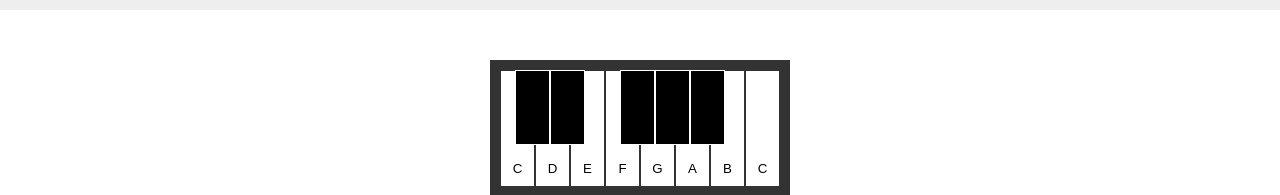
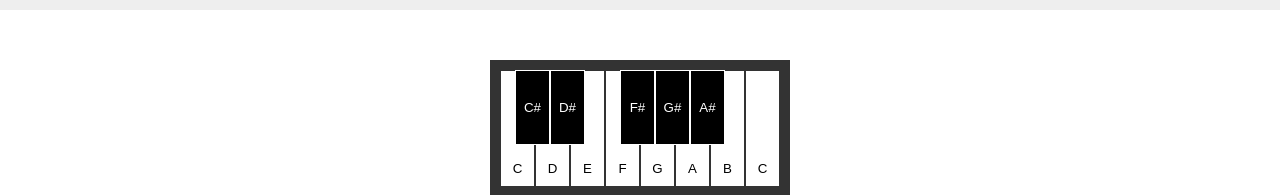
Before and after one commit to ryo-i/chord-player, a Next.js app: page / in a window 1280 px wide. Shown: the part 146-341 px from the top of the page. Built offline with nearby package versions, Linux system fonts and the light colour scheme.

Commit message:
黒鍵にも音程を表示 #5

```diff
--- a/components/Inner.tsx
+++ b/components/Inner.tsx
@@ -103,6 +103,7 @@ function Inner() {
   const [chord, setChord] = useState(['-']);
   const [rootKey, setRootKey] = useState('-');
   const [chordsInterval, setChordIntervals] = useState('-');
+  const [activeKey, setActiveKey] = useState(false);
 
 
   //和音
@@ -205,16 +206,16 @@ function Inner() {
       <CoadPlayer>
         <div id="key">
           <button value="C4" className="w_key" onClick={clickKey}>C</button>
-          <button value="C#4" className="b_key" onClick={clickKey}></button>
+          <button value="C#4" className="b_key" onClick={clickKey}>C#</button>
           <button value="D4" className="w_key" onClick={clickKey}>D</button>
-          <button value="D#4" className="b_key" onClick={clickKey}></button>
+          <button value="D#4" className="b_key" onClick={clickKey}>D#</button>
           <button value="E4" className="w_key" onClick={clickKey}>E</button>
           <button value="F4" className="w_key" onClick={clickKey}>F</button>
-          <button value="F#4" className="b_key" onClick={clickKey}></button>
+          <button value="F#4" className="b_key" onClick={clickKey}>F#</button>
           <button value="G4" className="w_key" onClick={clickKey}>G</button>
-          <button value="G#4" className="b_key" onClick={clickKey}></button>
+          <button value="G#4" className="b_key" onClick={clickKey}>G#</button>
           <button value="A4" className="w_key" onClick={clickKey}>A</button>
-          <button value="A#4" className="b_key" onClick={clickKey}></button>
+          <button value="A#4" className="b_key" onClick={clickKey}>A#</button>
           <button value="B4" className="w_key" onClick={clickKey}>B</button>
           <button value="C5" className="w_key" onClick={clickKey}>C</button>
         </div>
```
Also changed, not shown: 1 other file (tests, documents, lock files or other folders).
